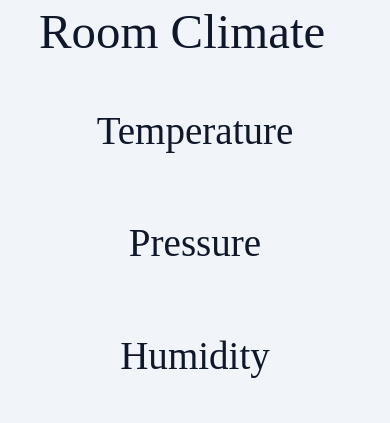
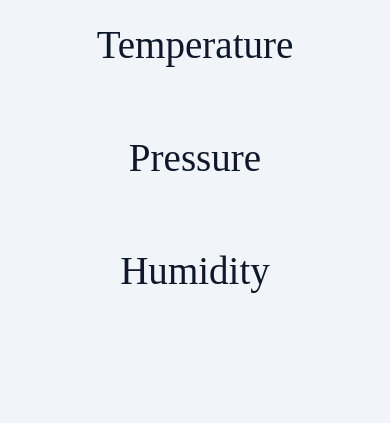
Before and after one commit to 3ngineer-AM/IEQWebapp, a PHP site: page / in a window 390 px wide. Shown: the top 423 px of the page. Run offline with PHP 8.4, Linux system fonts and the light colour scheme.

Commit message:
Shaping main page

```diff
--- a/index.php
+++ b/index.php
@@ -10,7 +10,6 @@
   </head>
   <body>
     <div class="container">
-      <h1>Room Climate</h1>
       <div class="climate-data">
         <div class="temperature">
           <h2>Temperature</h2>
--- a/styles.css
+++ b/styles.css
@@ -268,9 +268,8 @@ ul {
 }
 
 .climate-data {
-    display: flex;
-    flex-wrap: wrap;
-    justify-content: space-between;
+    display: grid;
+    justify-items: center;
 }
 
 .temperature,
@@ -280,9 +279,3 @@ ul {
     padding: 20px;
     text-align: center;
 }
-
-@media (max-width: 600px) {
-    .climate-data {
-        flex-direction: column;
-    }
-}
```
